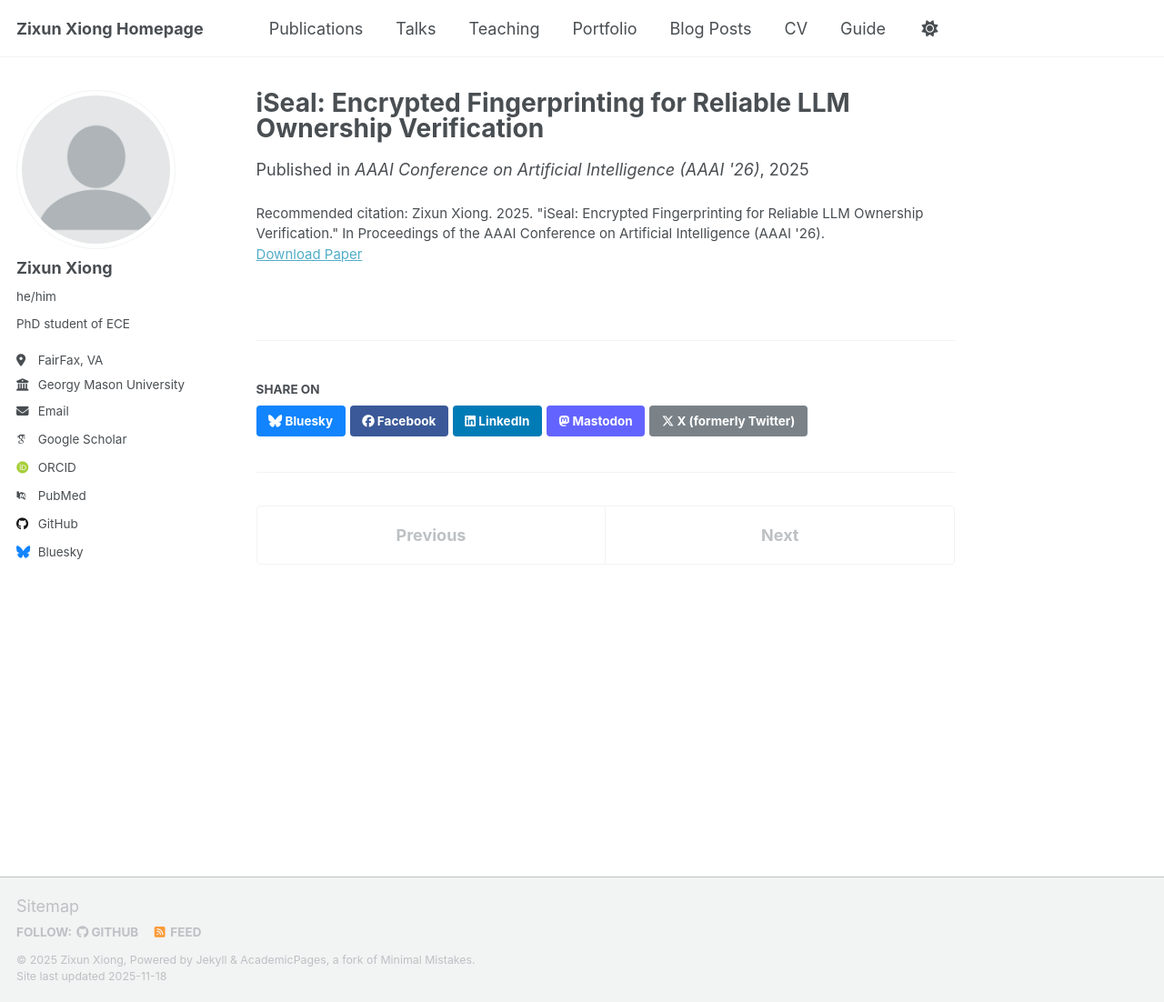
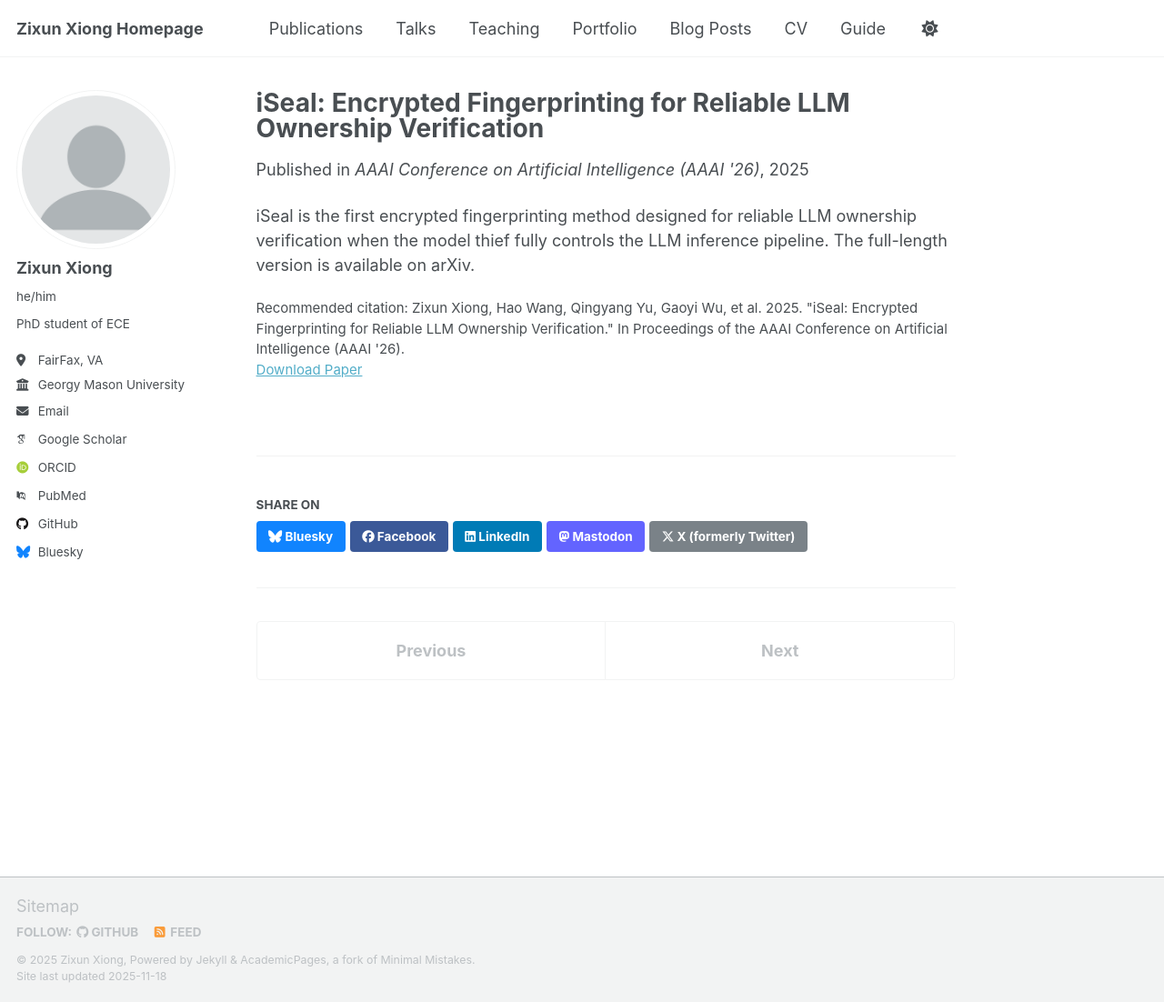
Before and after one commit to kitaharasetusna/zixun-xiong.github.io, a Jekyll site: the page built from _publications/2025-06-08-paper-title-number-5.md, in a window 1280 px wide and 1102 px high. Shown: the whole window at 91% size. Built offline with Jekyll 4.4.1, drawn with Linux system fonts in a browser that asks for light colours; some web fonts are replaced; a script that is not in the unit is left out.

Commit message:
Revise excerpt and citation for iSeal paper
Updated the excerpt and citation for the iSeal paper to provide more detail and include additional authors.

```diff
--- a/_publications/2025-06-08-paper-title-number-5.md
+++ b/_publications/2025-06-08-paper-title-number-5.md
@@ -3,9 +3,11 @@ title: "iSeal: Encrypted Fingerprinting for Reliable LLM Ownership Verification"
 collection: publications
 category: conferences
 permalink: /publication/iseal-aaai26
-excerpt: "This paper proposes iSeal, an encrypted fingerprinting method for reliable LLM ownership verification."
+excerpt: "iSeal is the first encrypted fingerprinting method designed for reliable LLM ownership verification against end-to-end model thief control."
 date: 2025-02-17
 venue: "AAAI Conference on Artificial Intelligence (AAAI '26)"
 paperurl: "https://arxiv.org/pdf/2511.08905.pdf"
-citation: "Zixun Xiong. 2025. \"iSeal: Encrypted Fingerprinting for Reliable LLM Ownership Verification.\" In Proceedings of the AAAI Conference on Artificial Intelligence (AAAI '26)."
+citation: "Zixun Xiong, Hao Wang, Qingyang Yu, Gaoyi Wu, et al. 2025. \"iSeal: Encrypted Fingerprinting for Reliable LLM Ownership Verification.\" In Proceedings of the AAAI Conference on Artificial Intelligence (AAAI '26)."
 ---
+
+iSeal is the first encrypted fingerprinting method designed for reliable LLM ownership verification when the model thief fully controls the LLM inference pipeline. The full-length version is available on arXiv.
```
